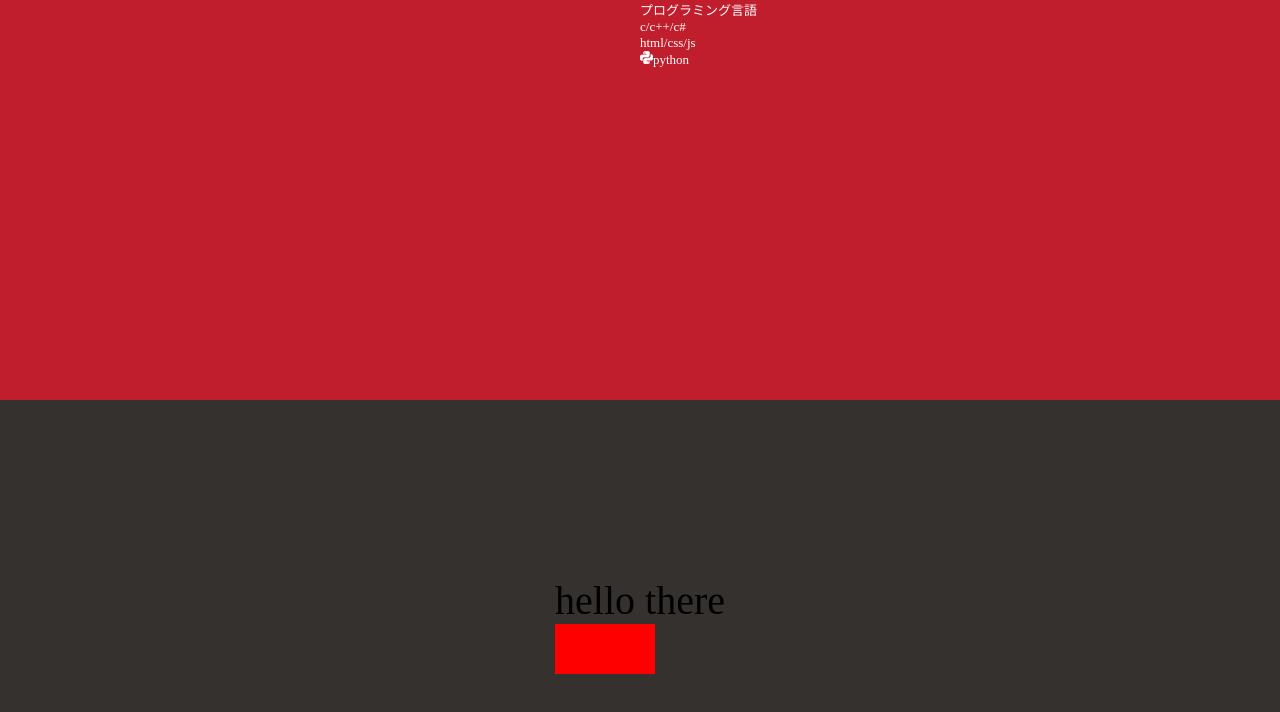
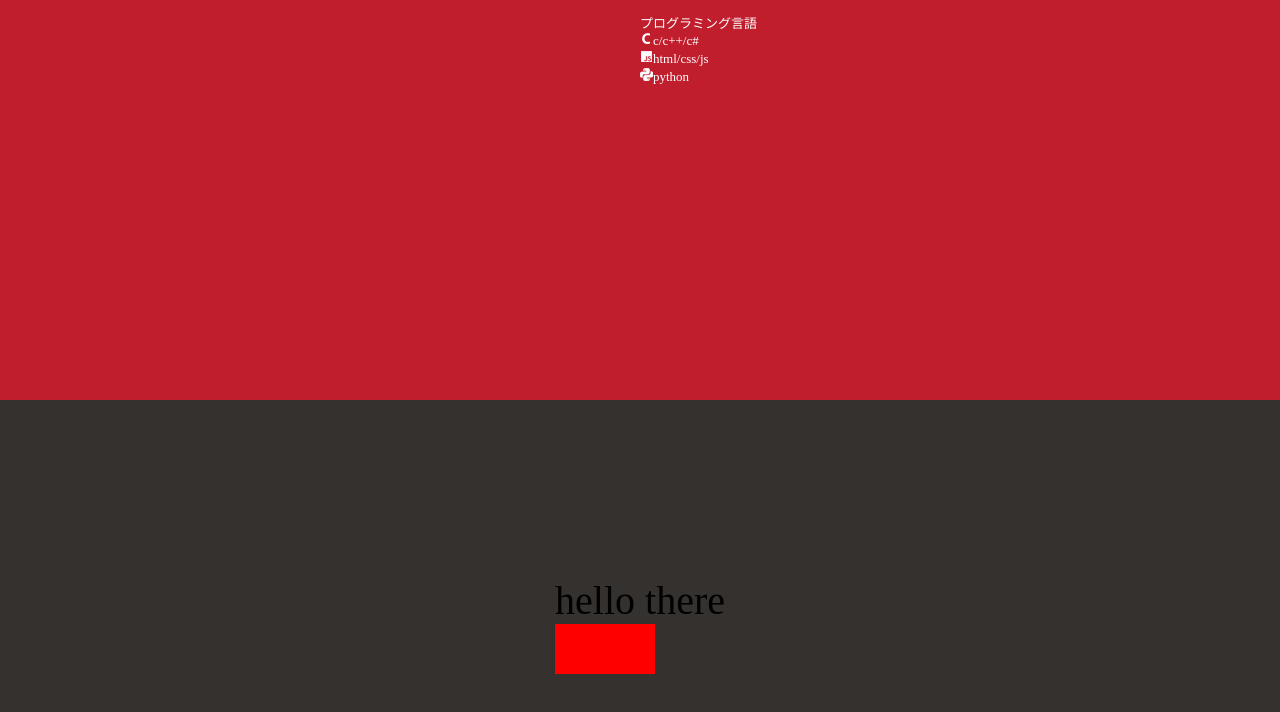
Before and after one commit to risonakamo/rssite2, a plain HTML site: page index.html in a window 1280 px wide. Shown: the top 712 px of the page. Drawn offline with Linux system fonts and the light colour scheme; a web font is replaced by a local one.

Commit message:
icons and dd

```diff
--- a/index.css
+++ b/index.css
@@ -21,7 +21,7 @@ body
     background-color: #35312e;
 }
 
-p
+p,dd
 {
     margin: 0;
 }
@@ -142,3 +142,8 @@ p
     color: white;
     font-size: 13px;
 }
+
+.small-listbox dd
+{
+    height: 18px;
+}
--- a/index.html
+++ b/index.html
@@ -23,10 +23,12 @@
               </div>
               <div class="top-section">
                 <div class="small-listbox">
-                  <span class="title">プログラミング言語</span>
-                  <p>c/c++/c#</p>
-                  <p>html/css/js</p>
-                  <p><img src="img/python-icon.png">python</p>
+                  <dl>
+                    <dt>プログラミング言語</dt>
+                    <dd><img src="img/c-icon.png">c/c++/c#</dd>
+                    <dd><img src="img/js-icon.png">html/css/js</dd>
+                    <dd><img src="img/python-icon.png">python</dd>
+                  </dl>
                 </div>
               </div>
             </div>
```
Also changed, not shown: img/c-icon.png (added), img/js-icon.png (added), 1 other file.
